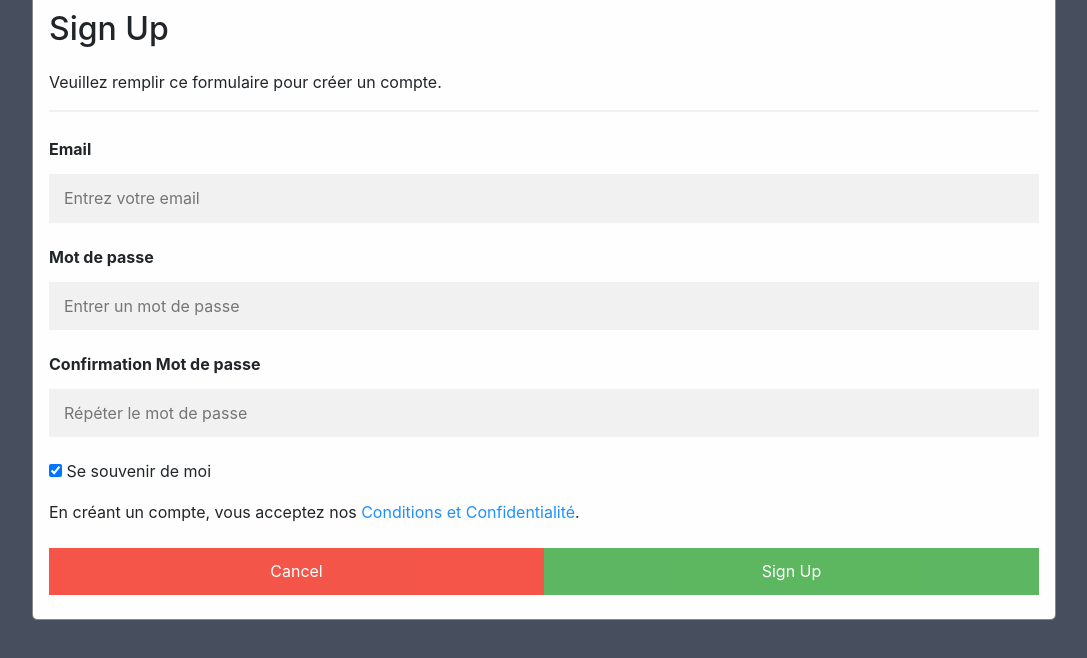
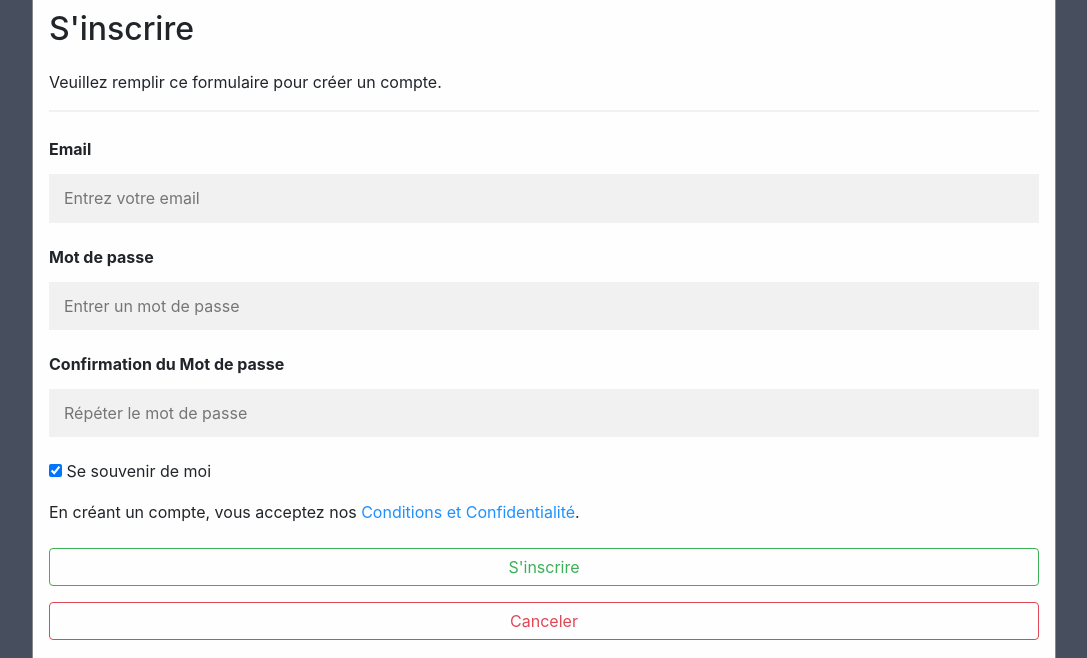
Before and after one commit to uwponcel/maison-samorn, a website: page public/index.html in a window 1280 px wide. Both pictures are taken after a click on the link "S'inscrire". Shown: the part 142-800 px from the top of the page, without its empty margins (96-1183 px from the left). Drawn offline with nearby package versions, Linux system fonts and the light colour scheme.

Commit message:
Modal SignUp fix + code organization

```diff
--- /dev/null
+++ b/public/css/modal/modal-signup.css
@@ -0,0 +1,4 @@
+/* Show the modal upfront. */
+.modal-backdrop {
+    z-index: -1;
+  }
--- a/public/css/nav-bar.css
+++ b/public/css/nav-bar.css
@@ -138,6 +138,8 @@
   display: none;
 }
 
+
+
 /**======================== Media Queries ========================*/
 @media screen and (max-width: 900px) {
   .top-nav {
--- a/public/index.html
+++ b/public/index.html
@@ -1,5 +1,6 @@
 <!DOCTYPE html>
 <html lang="en">
+
 <head>
   <!--Required meta tags-->
   <meta charset="UTF-8" />
@@ -7,19 +8,18 @@
   <title>Maison Samorn</title>
 
   <!--Font Awesome Icons-->
-    <link
-      rel="stylesheet"
-      href="https://use.fontawesome.com/releases/v5.15.1/css/all.css"
-    />
+  <link rel="stylesheet" href="https://use.fontawesome.com/releases/v5.15.1/css/all.css" />
 
-    <link href="/css/bootstrap.min.css" rel="stylesheet">
+  <!--Bootstrap Stylesheets-->
+  <link href="/css/bootstrap.min.css" rel="stylesheet" />
 
-    <!--Stylesheets-->
+  <!--Custom Stylesheets-->
   <link href="css/normalize.css" rel="stylesheet" />
   <link href="css/food-menu.css" rel="stylesheet" />
   <link href="css/nav-bar.css" rel="stylesheet" />
   <link href="css/social-bar.css" rel="stylesheet" />
   <link href="css/inscription-form.css" rel="stylesheet" />
+  <link href="css/modal/modal-signup.css" rel="stylesheet" />
 </head>
 
 <body>
@@ -28,10 +28,7 @@
     <div class="nav-container">
       <div class="top-nav">
         <div class="emplacement">
-            <img
-              src="./img/nav-bar/map-pinpoint.svg"
-              alt="Find your location"
-            />
+          <img src="./img/nav-bar/map-pinpoint.svg" alt="Find your location" />
           <a href="#">Trouver votre emplacement</a>
         </div>
         <div class="menu-langues">
@@ -54,7 +51,7 @@
           <a href="#" id="connectButton">Se connecter</a>
           <a href="#" class="spaceBarFix">/</a>
           <a href="#" id="signUpButton">S'inscrire</a>
-            <a href="#" id="logoBonhomme">
+          <a href="#" id="myAccount">
             <i class="far fa-user"></i>
           </a>
         </div>
@@ -65,64 +62,42 @@
         </div>
       </div>
     </div>
-      <!--Modal Signup Form-->
-      <div id="id01" class="modal">
-        <form class="modal-content" action="...">
+    <!-- Modal Signup Form -->
+    <div id="myModal" class="modal">
+      <form class="modal-content">
         <div class="container">
-            <h1>Sign Up</h1>
+          <h1>S'inscrire</h1>
           <p>Veuillez remplir ce formulaire pour créer un compte.</p>
           <hr />
           <label><b>Email</b></label>
-            <input
-              type="text"
-              placeholder="Entrez votre email"
-              name="email"
-              required
-            />
+          <input type="text" placeholder="Entrez votre email" name="email" required />
 
           <label><b>Mot de passe</b></label>
-            <input
-              type="password"
-              placeholder="Entrer un mot de passe"
-              name="psw"
-              required
-            />
+          <input type="password" placeholder="Entrer un mot de passe" name="psw" required />
 
-            <label><b>Confirmation Mot de passe</b></label>
-            <input
-              type="password"
-              placeholder="Répéter le mot de passe"
-              name="psw-repeat"
-              required
-            />
+          <label><b>Confirmation du Mot de passe</b></label>
+          <input type="password" placeholder="Répéter le mot de passe" name="psw-repeat" required />
 
           <label>
-              <input
-                type="checkbox"
-                checked="checked"
-                name="remember"
-                style="margin-bottom: 15px"
-              />
+            <input type="checkbox" checked="checked" name="remember" style="margin-bottom: 15px" />
             Se souvenir de moi
           </label>
 
           <p>
             En créant un compte, vous acceptez nos
-              <a href="#" style="color: dodgerblue"
-                >Conditions et Confidentialité</a
-              >.
+            <a href="#" style="color: dodgerblue">Conditions et Confidentialité</a>.
           </p>
 
-            <div class="clearfix">
-              <button
-                type="button"
-                onclick="document.getElementById('id01').style.display='none'"
-                class="cancelbtn"
-              >
-                Cancel
+
+            <div class="form-group clearfix">
+              <button type="submit" class="btn btn-outline-success ">
+                S'inscrire
               </button>
-              <button type="submit" class="signupbtn">Sign Up</button>
+              <button type="button" class="btn btn-outline-danger ">
+                Canceler
+              </button>
             </div>
+
         </div>
       </form>
     </div>
@@ -164,23 +139,13 @@
     <!--Food Menu Container-->
     <div class="container my-4">
       <!--Accordion wrapper-->
-        <div
-          class="accordion md-accordion"
-          id="accordionEx"
-          role="tablist"
-          aria-multiselectable="true"
-        >
+      <div class="accordion md-accordion" id="accordionEx" role="tablist" aria-multiselectable="true">
         <!-- Accordion card -->
         <div class="card">
           <!--Accordion card Header -->
           <div class="card-header" role="tab" id="headingOne1">
-              <a
-                data-toggle="collapse"
-                data-parent="#accordionEx"
-                href="#collapseOne1"
-                aria-expanded="true"
-                aria-controls="collapseOne1"
-              >
+            <a data-toggle="collapse" data-parent="#accordionEx" href="#collapseOne1" aria-expanded="true"
+              aria-controls="collapseOne1">
               <h5 class="mb-0">
                 Entrées - Appetizer
                 <i class="fas fa-angle-down rotate-icon"></i>
@@ -188,20 +153,11 @@
             </a>
           </div>
           <!--Accordion card Body -->
-            <div
-              id="collapseOne1"
-              class="collapse show"
-              role="tabpanel"
-              aria-labelledby="headingOne1"
-              data-parent="#accordionEx"
-            >
+          <div id="collapseOne1" class="collapse show" role="tabpanel" aria-labelledby="headingOne1"
+            data-parent="#accordionEx">
             <!-- Card Element 1 -->
             <div class="card element" style="width: 15rem">
-                <img
-                  src="img/food-pictures/tom-yum-goong.jpg"
-                  class="card-img-top"
-                  alt="..."
-                />
+              <img src="img/food-pictures/tom-yum-goong.jpg" class="card-img-top" alt="..." />
               <div class="card-body">
                 <h5 class="card-title">Tom Yum Goong 7$</h5>
                 <p class="card-text">
@@ -216,11 +172,7 @@
 
             <!-- Card Element 2 -->
             <div class="card element" style="width: 15rem">
-                <img
-                  src="img/food-pictures/tom-kha-goong.jpg"
-                  class="card-img-top"
-                  alt="..."
-                />
+              <img src="img/food-pictures/tom-kha-goong.jpg" class="card-img-top" alt="..." />
               <div class="card-body">
                 <h5 class="card-title">Tom Kha Goong 7$</h5>
                 <p class="card-text">
@@ -233,11 +185,7 @@
 
             <!-- Card Element 3 -->
             <div class="card element" style="width: 15rem">
-                <img
-                  src="img/food-pictures/tom-yum-gai.jpg"
-                  class="card-img-top"
-                  alt="..."
-                />
+              <img src="img/food-pictures/tom-yum-gai.jpg" class="card-img-top" alt="..." />
               <div class="card-body">
                 <h5 class="card-title">Tom Yum Gai 6$</h5>
                 <p class="card-text">
@@ -252,11 +200,7 @@
 
             <!-- Card Element 4 -->
             <div class="card element" style="width: 15rem">
-                <img
-                  src="img/food-pictures/tom-kha-gai.jpg"
-                  class="card-img-top"
-                  alt="..."
-                />
+              <img src="img/food-pictures/tom-kha-gai.jpg" class="card-img-top" alt="..." />
               <div class="card-body">
                 <h5 class="card-title">Tom Kha Gai 6$</h5>
                 <p class="card-text">
@@ -278,4 +222,5 @@
 
   <script src="js/main.js"></script>
 </body>
+
 </html>
--- a/public/js/main.js
+++ b/public/js/main.js
@@ -1,14 +1,21 @@
 // Get the modal
-let modal = document.getElementById('id01');
-let signUp = document.getElementById('signUpButton');
+let modal = document.getElementById("id01");
+let signUp = document.getElementById("signUpButton");
 // When the user clicks anywhere outside of the modal, close it
-window.onclick = function(event) {
-  if (event.target == modal) {
-    modal.style.display = "none";
-  }
-}
-signUp.onclick = function(event) {
-  if (event.target == signUp) {
-    modal.style.display = "block";
-  }
-}
+// window.onclick = function (event) {
+//   if (event.target == modal) {
+//     modal.style.display = "none";
+//   }
+// };
+// signUp.onclick = function () {
+//   $("#myModal").modal();
+//   // if (event.target == signUp) {
+//   //   modal.style.display = "block";
+//   // }
+// };
+$("#signUpButton").on("click", () => {
+  $("#myModal").modal();
+});
+$("#signUpButton").on("click", () => {
+  $("#myModal").modal();
+});
```
Also changed, not shown: server.js (+4 -3 lines). Lines whose indentation alone changed are shown as unchanged.
